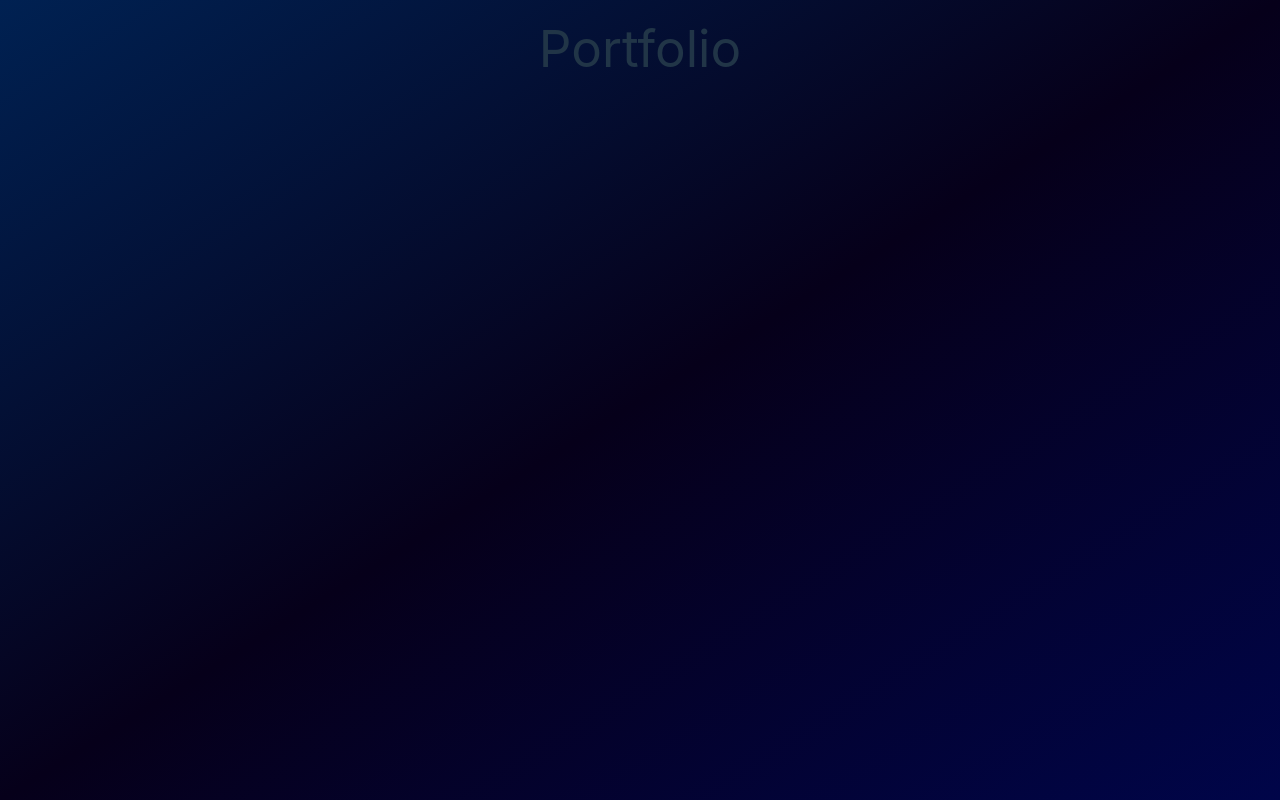
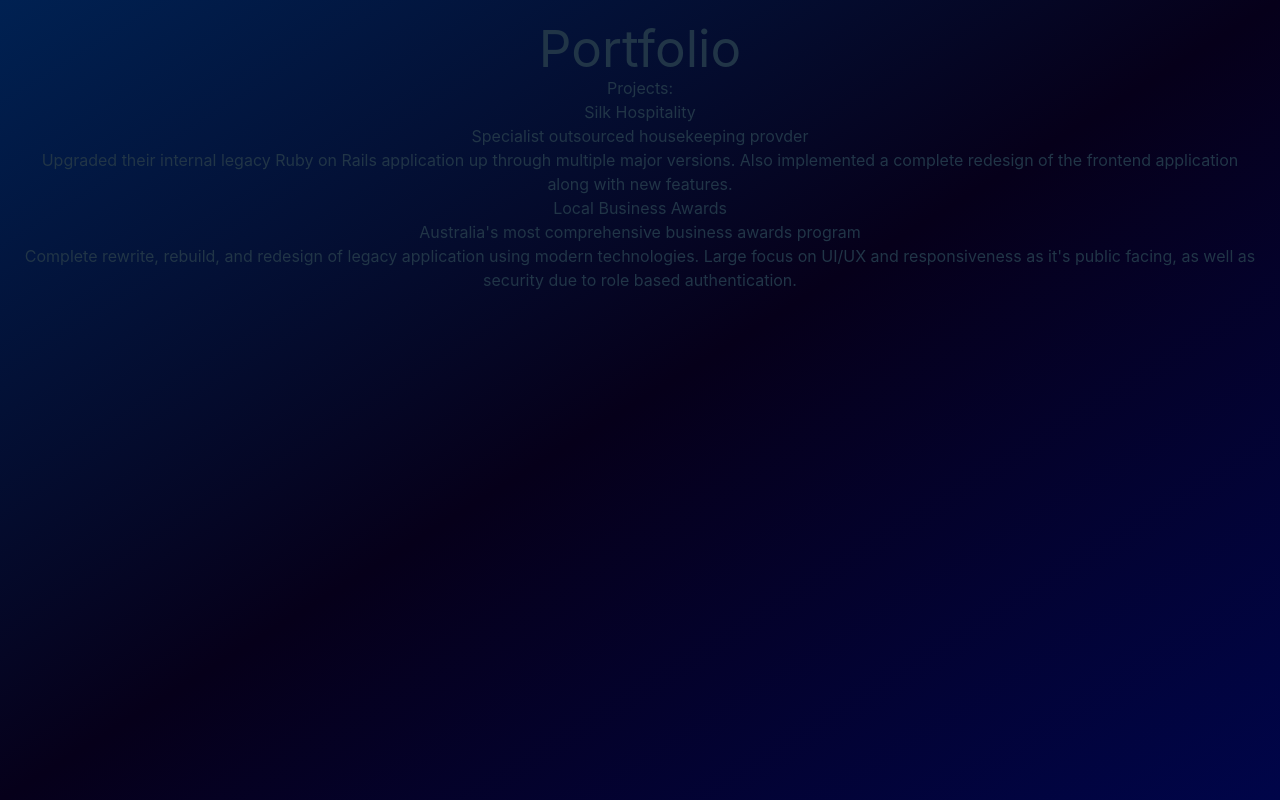
Before and after one commit to justinhung/justinwebdev.com, a React (Vite) app: page /portfolio in a window 1280 px wide. Built offline with nearby package versions, Linux system fonts and the light colour scheme.

Commit message:
added content to portfolio

```diff
--- a/src/pages/Portfolio.tsx
+++ b/src/pages/Portfolio.tsx
@@ -1,7 +1,34 @@
 export default function Portfolio() {
+  const projects = [
+    {
+      title: "Silk Hospitality",
+      subtitle: "Specialist outsourced housekeeping provder",
+      description:
+        "Upgraded their internal legacy Ruby on Rails application up through multiple major versions. Also implemented a complete redesign of the frontend application along with new features.",
+      stack: "Ruby on Rails, Bootstrap, HAML, jQuery",
+    },
+    {
+      title: "Local Business Awards",
+      subtitle: "Australia's most comprehensive business awards program",
+      description:
+        "Complete rewrite, rebuild, and redesign of legacy application using modern technologies. Large focus on UI/UX and responsiveness as it's public facing, as well as security due to role based authentication.",
+      stack: "Vue, Node, Adonis, GraphQL, PostgreSQL",
+      url: "https://thebusinessawards.com.au/",
+    },
+  ];
   return (
     <div className="h-screen p-5">
       <h1>Portfolio</h1>
+
+      <h2>Projects:</h2>
+
+      {projects.map((project) => (
+        <div>
+          <h3>{project.title}</h3>
+          <div className="italics">{project.subtitle}</div>
+          <div>{project.description}</div>
+        </div>
+      ))}
     </div>
   );
 }
```
